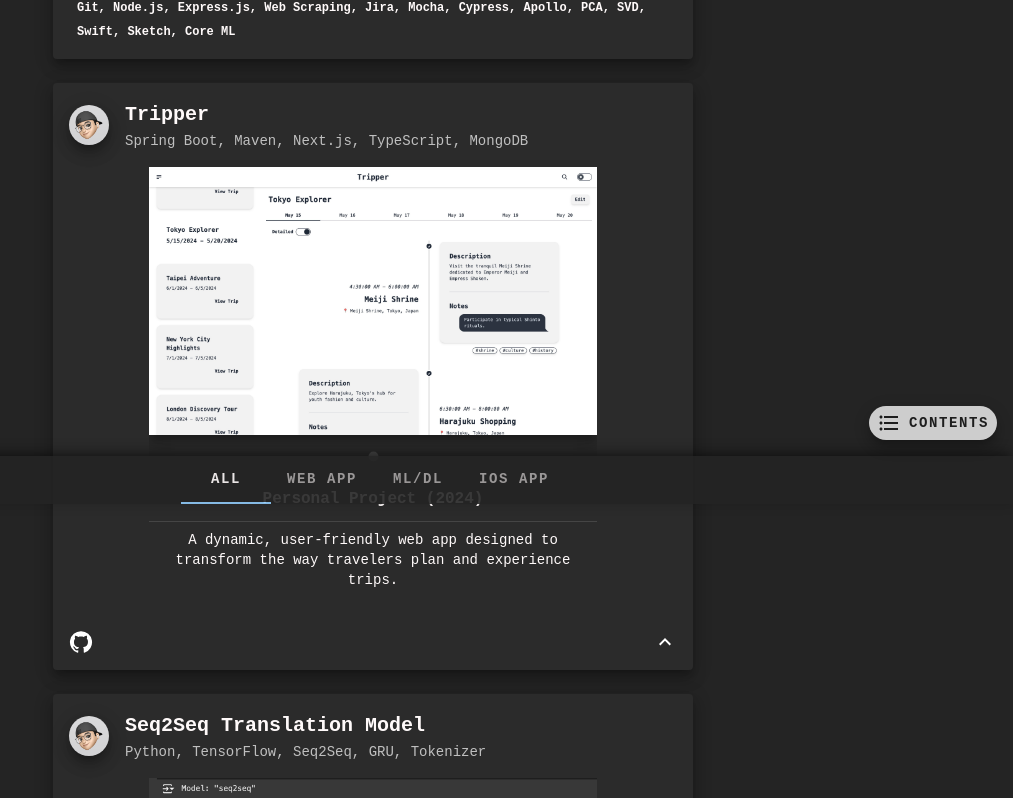
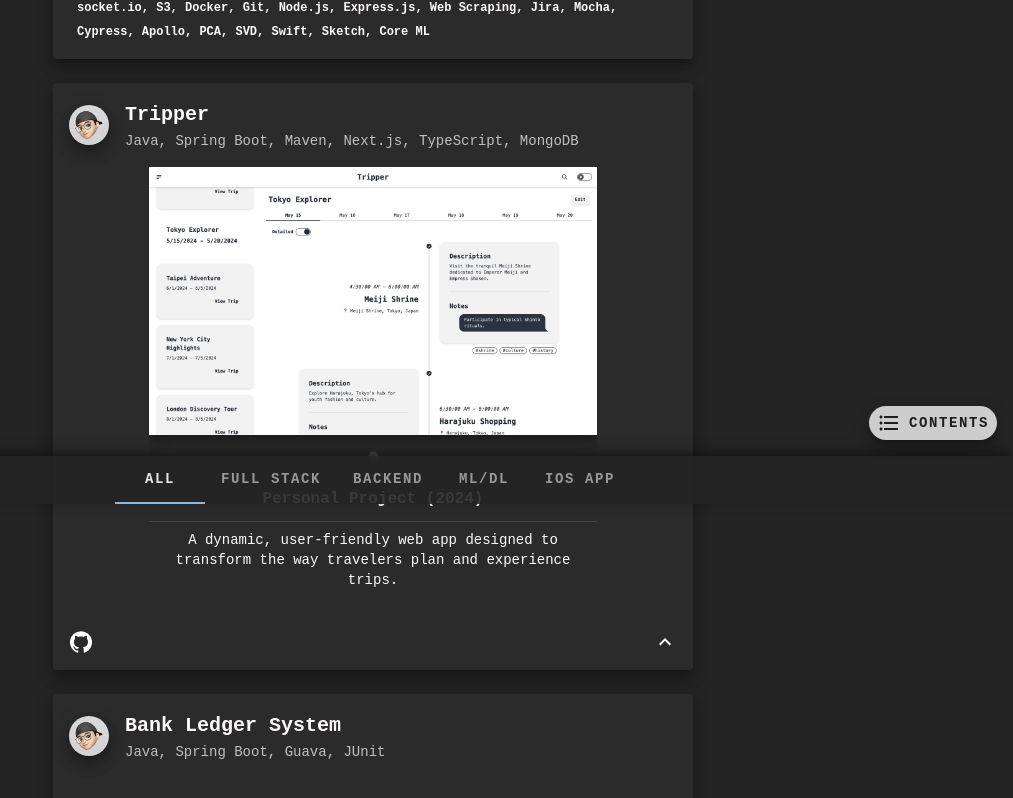
Before and after one commit to Jason-Wuuuu/Jason, a React (Vite) app: page /projects in a window 1280 px wide. Shown: the part 296-1094 px from the top of the page, without its empty margins (267-1280 px from the left). Built offline with nearby package versions, Linux system fonts and the light colour scheme.

Commit message:
projects

```diff
--- a/src/components/Projects.jsx
+++ b/src/components/Projects.jsx
@@ -26,13 +26,25 @@ const projects = [
     title: "Tripper",
     year: "2024",
     course: "Personal",
-    category: "Web APP",
+    category: "Full Stack",
     description:
       "A dynamic, user-friendly web app designed to transform the way travelers plan and experience trips.",
-    tech_stack: "Spring Boot, Maven, Next.js, TypeScript, MongoDB",
+    tech_stack: "Java, Spring Boot, Maven, Next.js, TypeScript, MongoDB",
     githubUrl: "https://github.com/Jason-Wuuuu/Tripper",
     demoUrl: "",
     screenshots: ["tripper/trips.png"],
+  },
+  {
+    title: "Bank Ledger System",
+    year: "2024",
+    course: "Personal",
+    category: "Backend",
+    description:
+      "Backend Interview 2nd round, challenged to developed a bank ledger system implementing the Event Sourcing pattern to maintain an immutable transaction history, ensuring auditability and reconstruction of account balances.",
+    tech_stack: "Java, Spring Boot, Guava, JUnit",
+    githubUrl: "",
+    demoUrl: "",
+    screenshots: [],
   },
   {
     title: "Seq2Seq Translation Model",
@@ -72,7 +84,7 @@ const projects = [
     title: "Visual Board",
     year: "2024",
     course: "Personal",
-    category: "Web APP",
+    category: "Full Stack",
     description:
       "An interactive stock dashboard featuring historical data charts, market recommendations, and stock analysis.",
     tech_stack: "React, MUI, Python, FastAPI, yfinance, Redis",
@@ -109,7 +121,7 @@ const projects = [
     title: "Stevens Marketplace",
     year: "2023",
     course: "Web Programming Course Group",
-    category: "Web APP",
+    category: "Full Stack",
     description:
       "A community-centric platform that facilitates the discovery and management of pre-owned items, featuring seamless and secure real-time messaging.",
     tech_stack:
@@ -125,7 +137,7 @@ const projects = [
     title: "Event Master",
     year: "2023",
     course: "Agile Methods for Software Dev Course Group",
-    category: "Web APP",
+    category: "Full Stack",
     description:
       "A full-stack web app that utilizes Eventbrite & Ticketmaster APIs for seamless event discovery, interactive voting, and personalized schedule planning. It implements web scraping to compensate for missing functionality in Eventbrite's API.",
     tech_stack:
@@ -144,7 +156,7 @@ const projects = [
     title: "Marvel Comic App",
     year: "2023",
     course: "Web Programming Course",
-    category: "Web APP",
+    category: "Full Stack",
     description:
       "A full-stack web application that integrates the Marvel API for comic discovery and collection.",
     tech_stack: "React, Node.js, Apollo, GraphQL, Redis, Redux",
```
